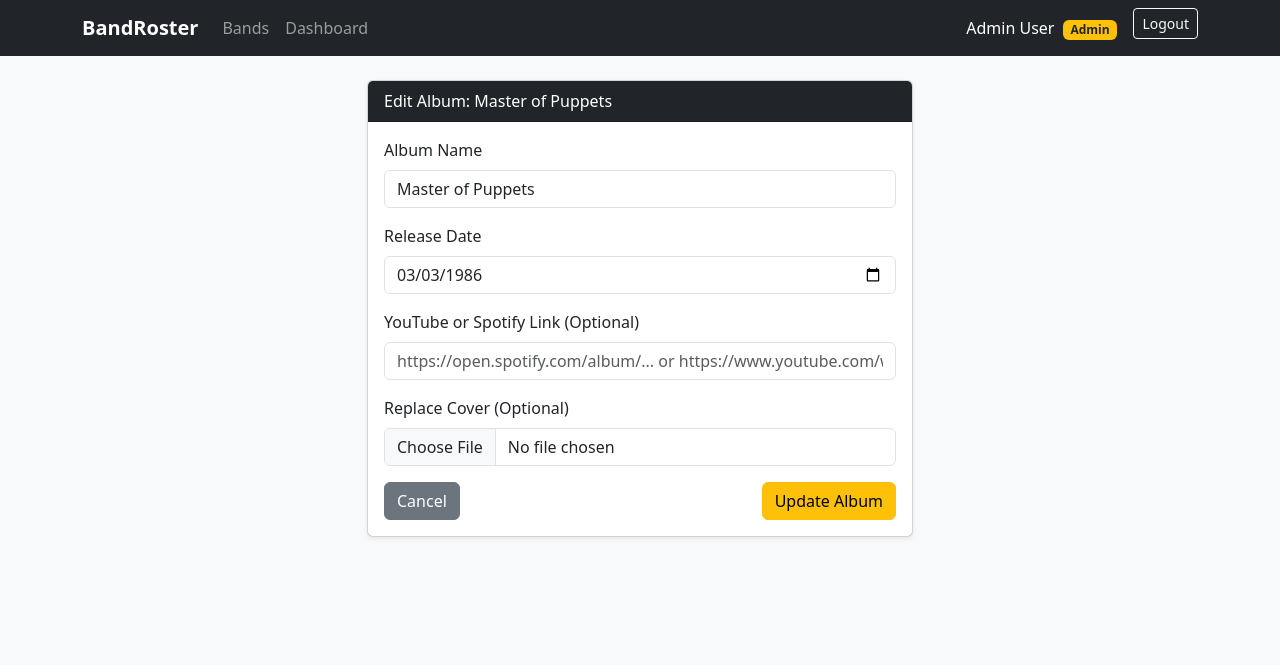
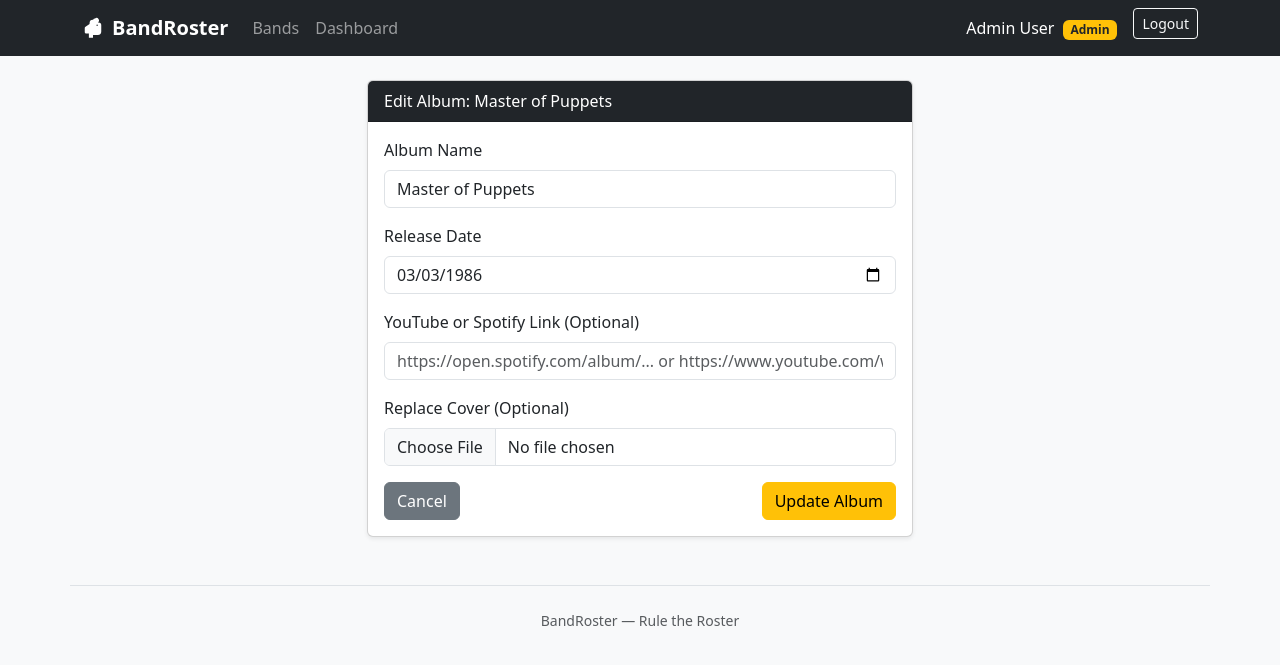
Before and after one commit to WiCardos/BandRoster, a Laravel app: page /albums/1/edit in a window 1280 px wide. Shown: the top 665 px of the page. Run offline with Laravel 12, Linux system fonts and the light colour scheme; a user stored in the database is signed in; data comes from the database, SQL or seed files in the repository; parts of the project's set-up code (start-up, migrations or seed data) failed here and were passed over.

Commit message:
chore: update README file, add a svg logo and footer message.

```diff
--- a/resources/views/layouts/master.blade.php
+++ b/resources/views/layouts/master.blade.php
@@ -13,7 +13,12 @@
 
     <nav class="navbar navbar-expand-lg navbar-dark bg-dark mb-4">
         <div class="container">
-            <a class="navbar-brand fw-bold" href="{{ url('/') }}">BandRoster</a>
+            <a class="navbar-brand fw-bold d-flex align-items-center gap-2" href="{{ url('/') }}">
+                <svg xmlns="http://www.w3.org/2000/svg" width="22" height="22" fill="currentColor" viewBox="0 0 16 16" aria-hidden="true">
+                    <path d="M9.5 1a1.5 1.5 0 0 0-1.415 1.003A2.5 2.5 0 0 0 5.5 4.5v.633L2.293 7.34a1 1 0 0 0-.293.707V11a1 1 0 0 0 1 1h2v3h3v-2h3.5a2.5 2.5 0 0 0 2.5-2.5V6a2 2 0 0 0-2-2h-.5A1.5 1.5 0 0 0 9.5 1m1.5 4.5a.5.5 0 1 1 0 1 .5.5 0 0 1 0-1"/>
+                </svg>
+                <span>BandRoster</span>
+            </a>
             <button class="navbar-toggler" type="button" data-bs-toggle="collapse" data-bs-target="#navbarNav">
                 <span class="navbar-toggler-icon"></span>
             </button>
@@ -77,6 +82,9 @@
     </main>
 
     <script src="https://cdn.jsdelivr.net/npm/bootstrap@5.3.3/dist/js/bootstrap.bundle.min.js"></script>
+    <footer class="container text-center text-muted small py-4 mt-5 border-top">
+        BandRoster &mdash; Rule the Roster
+    </footer>
 </body>
 
 </html>
```
Also changed, not shown: README.md.
